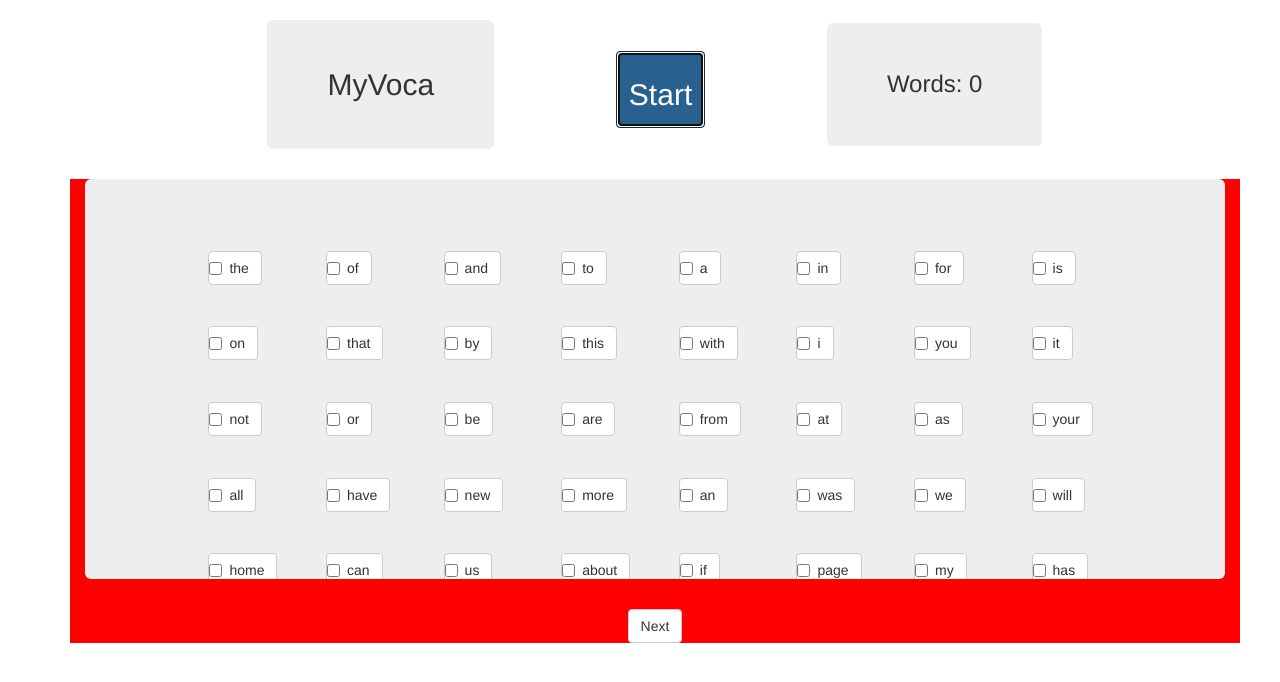
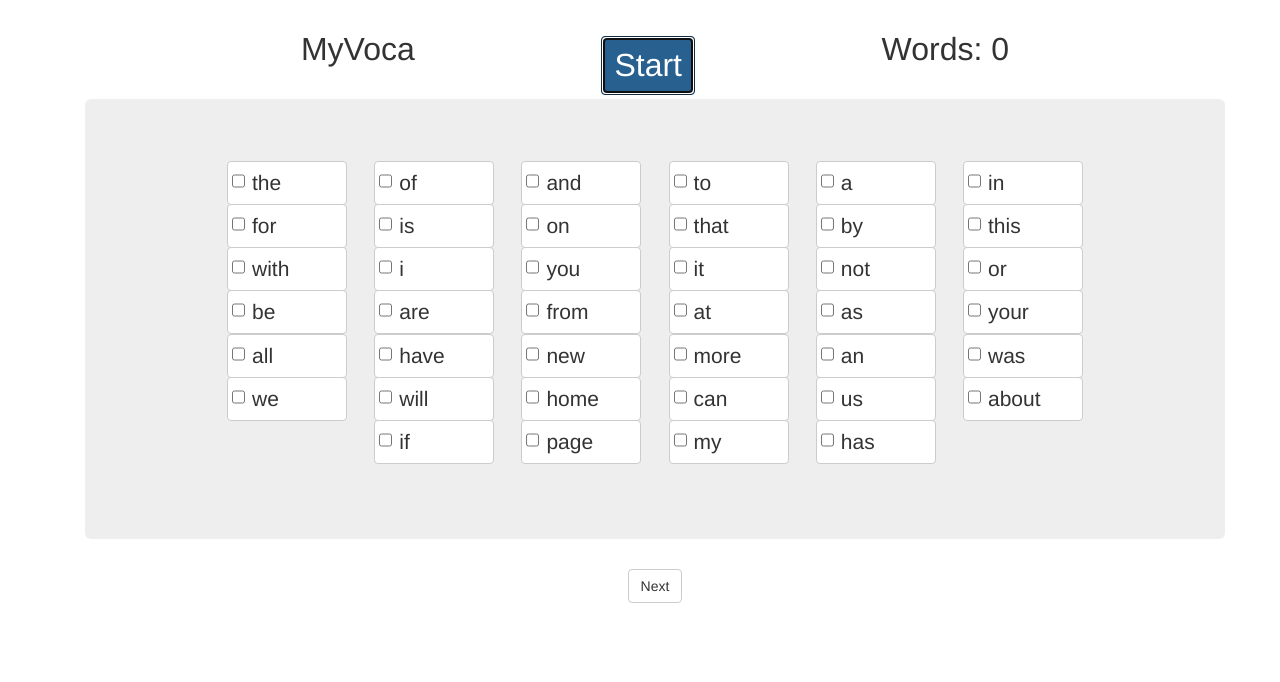
Before and after one commit to jmintb/Voca, a plain HTML site: page index.html in a window 1280 px wide. Both pictures are taken after a click on the button "Start". Drawn offline with Linux system fonts and the light colour scheme.

Commit message:
Better scaling.

```diff
--- a/css/style.css
+++ b/css/style.css
@@ -19,9 +19,20 @@ h2{
   color: blue;
 }
 
+.top-bar{
+  height: 4vh;
+  text-align: center;
+  font-size: 4vh;
+  height: auto;
+  margin: 4vh;
+}
+
+#start-btn{
+  font-size: 4vh;
+}
+
 #main-body{
   flex-direction: column;
-  background-color: red;
 }
 
 #word-grid-container{
@@ -30,19 +41,31 @@ h2{
   align-content: flex-start;
   align-items: flex-start;
   overflow-y: scroll;
-  height: 50vh;
+  height: 55vh;
+
 }
 #word-grid-item{
-  height: 2em;
-  width: 5em;
-  margin: 1.7em;
+  height: 2vh;
+  width: 15vh;
+  margin: 1.7vh;
 }
 
-#title{
+#word-grid-label{
+  width: 100%;
+  text-align: left;
+  padding-left: 3vh;
+  font-size: 1.5em;
 }
 
-#start-btn{
+#checkbox-input{
+  position: absolute;
+  top: 50%;
+  height: 100%;
+  vertical-align: bottom;;
+
 }
+
+
 
 .glyphicon-refresh-animate{
   -animation: spin .7s infinite linear;
--- a/index.html
+++ b/index.html
@@ -17,10 +17,10 @@
 
     <div id="top-bar" class="container flex-container">
 
-        <h2 id="title" class="jumbotron">MyVoca</h2>
-        <button id="start-btn" class="btn btn-primary" type="button" name="Start"> <h2>Start</h2></button>
+        <h2 id="title" class=" top-bar ">MyVoca</h2>
+        <button id="start-btn" class="top-bar btn btn-primary" type="button"> Start </button>
 
-        <h3 id="word-count" class="jumbotron"> Words: 0</h3>
+        <h3 id="word-count" class="top-bar"> Words: 0</h3>
 
     </div>
 
--- a/js/main.js
+++ b/js/main.js
@@ -92,7 +92,7 @@ tenKWords = wordPool.split(" ");
       }
 
       var wordGridItem = '  <li id="word-grid-item" class="checkbox "> '+
-      ' <label class="btn-default btn" > <input type="checkbox"> '+word+' </label> </li> ';
+      ' <label id="word-grid-label" class="btn-default btn" > <input id="checkbox-input" type="checkbox"> '+word+' </label> </li> ';
       $(wordGridContainer).html($(wordGridContainer).html() + wordGridItem);
 
     }
```
